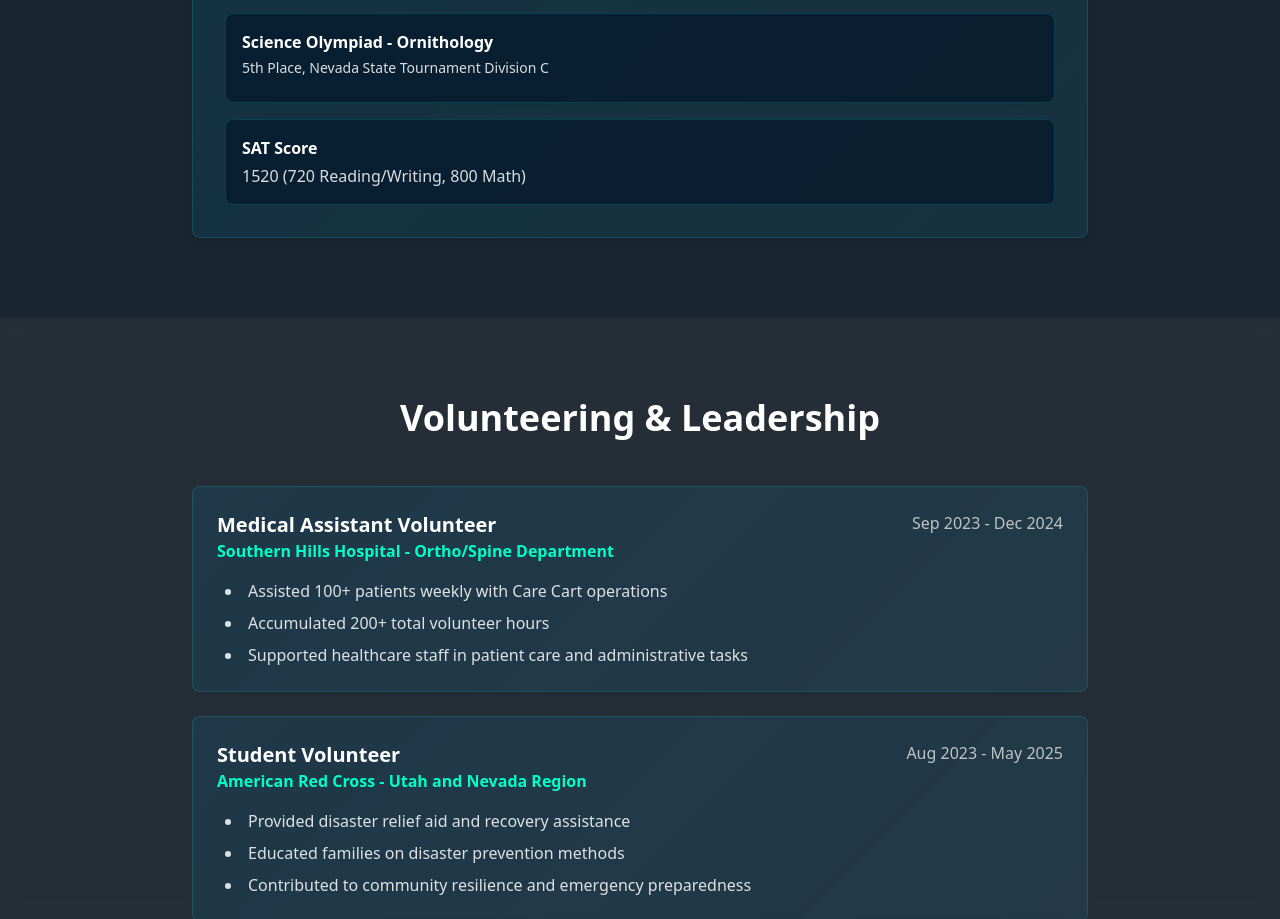
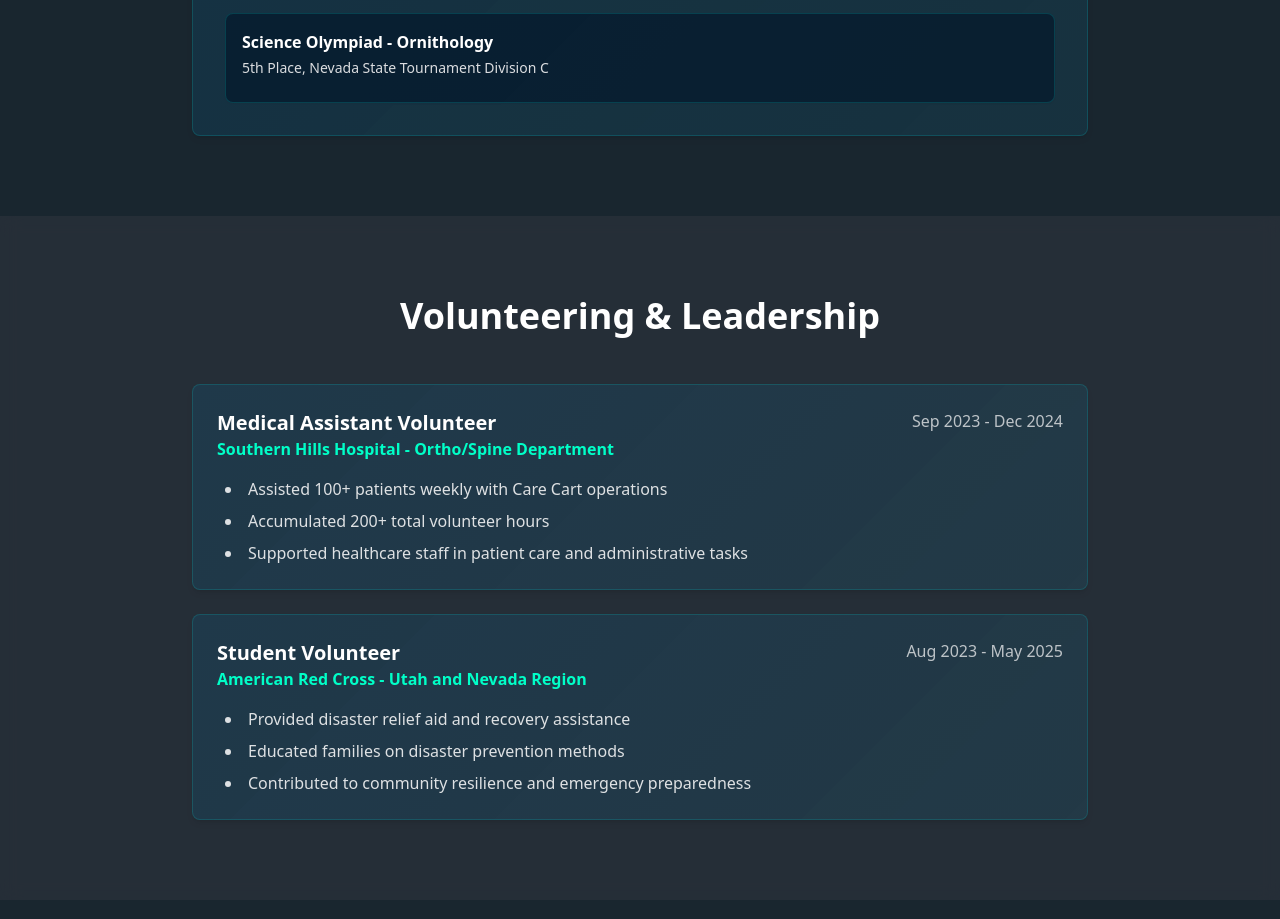
Before and after one commit to Pranavkalakota/LinkedIn-Personal-Portfolio, a plain HTML site: page index.html in a window 1280 px wide. Shown: the part 7185-8104 px from the top of the page. Drawn offline with nearby package versions, Linux system fonts and the light colour scheme; animation ran at ten frames a second.

Commit message:
removed some cards

```diff
--- a/index.html
+++ b/index.html
@@ -731,10 +731,6 @@
                             <h4 class="font-bold text-gray-900 mb-1">Science Olympiad - Ornithology</h4>
                             <p class="text-sm text-gray-600 mb-2">5th Place, Nevada State Tournament Division C</p>
                         </div>
-                        <div class="bg-white p-4 rounded-lg shadow-sm">
-                            <h4 class="font-bold text-gray-900 mb-1">SAT Score</h4>
-                            <p class="text-gray-700">1520 (720 Reading/Writing, 800 Math)</p>
-                        </div>
                     </div>
                 </div>
             </div>
```
